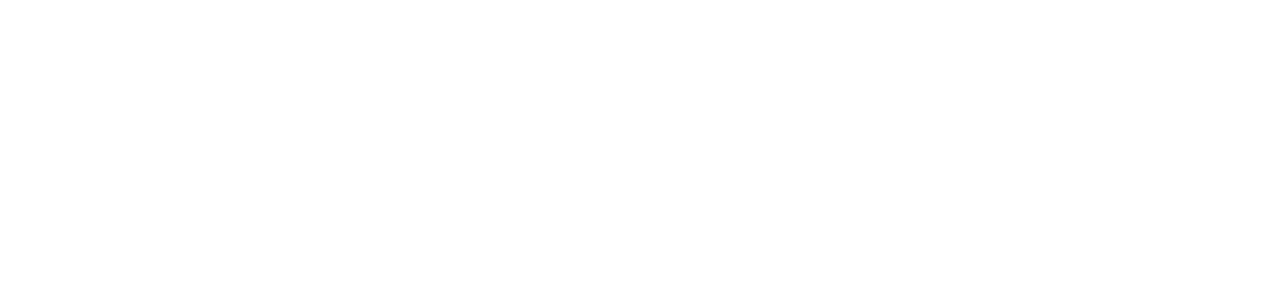
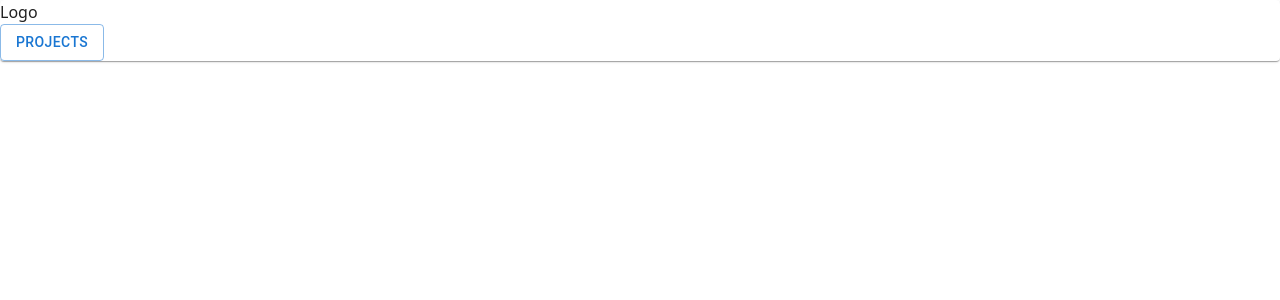
Before and after one commit to Vansh1419/portfolio, a Next.js app: page / in a window 1280 px wide. Shown: the top 300 px of the page. Built offline with nearby package versions, Linux system fonts and the light colour scheme.

Commit message:
checking the server side rendering on project route

```diff
--- /dev/null
+++ b/components/Navbar/Navbar.jsx
@@ -0,0 +1,25 @@
+import { Button, Paper, Stack } from "@mui/material";
+import { useRouter } from "next/router";
+
+const Navbar = () => {
+  const router = useRouter();
+  return (
+    <Paper className="sticky top-0">
+      <div className="logo">Logo</div>
+      <Stack direction="row" className="">
+        <Button
+          onClick={(e) => {
+            router.push({
+              pathname: "/projects",
+            });
+          }}
+          variant="outlined"
+        >
+          projects
+        </Button>
+      </Stack>
+    </Paper>
+  );
+};
+
+export default Navbar;
--- a/pages/index.js
+++ b/pages/index.js
@@ -1,16 +1,17 @@
-import { CircularProgress } from "@mui/material";
+import Navbar from "@/components/Navbar/Navbar";
 import Head from "next/head";
 
 export default function Home() {
   return (
     <>
       <Head>
-        <title>Create Next App</title>
+        <title>Portfolio | Vansh jain</title>
         <meta name="description" content="Generated by create next app" />
         <meta name="viewport" content="width=device-width, initial-scale=1" />
         <link rel="icon" href="/favicon.ico" />
       </Head>
       <main>
+        <Navbar/>
       </main>
     </>
   );
--- /dev/null
+++ b/pages/projects/index.js
@@ -0,0 +1,24 @@
+import React from "react";
+
+const projects = ({ users }) => {
+  return (
+    <div>
+      projects
+      {users?.map((user, index) => (
+        <div key={index}>{user?.name}</div>
+      ))}
+    </div>
+  );
+};
+
+export default projects;
+
+export const getServerSideProps = async () => {
+  const data = await (
+    await fetch("https://jsonplaceholder.typicode.com/users")
+  ).json();
+  console.log(data);
+  return {
+    props: { users: data },
+  };
+};
```
